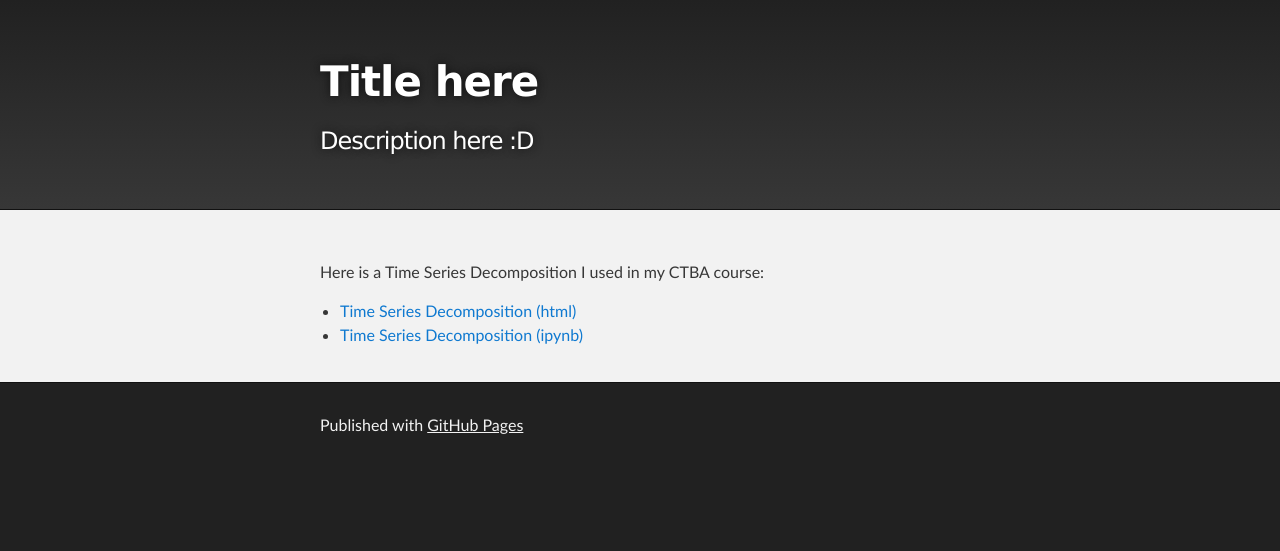
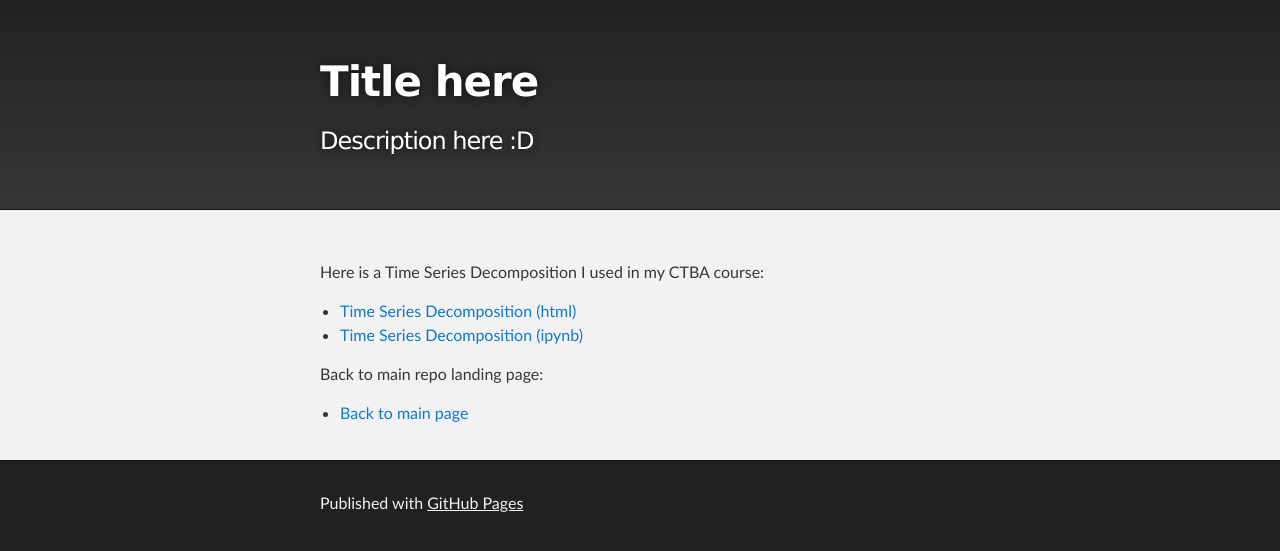
Before and after one commit to sbergstrom-pov/sbergstrom-pov.github.io, a Jekyll site: the page built from timeSeries/index.md, in a window 1280 px wide. Shown: the top 551 px of the page. Built offline with Jekyll 4.4.1, drawn with Linux system fonts in a browser that asks for light colours; our own code applies the rules of GitHub Pages for plain Markdown files.

Commit message:
Update index.md

```diff
--- a/timeSeries/index.md
+++ b/timeSeries/index.md
@@ -6,3 +6,6 @@ description: Course Content
 Here is a Time Series Decomposition I used in my CTBA course:
 -  [Time Series Decomposition (html)](./TimeSeriesDecomposition-(3)-1.html)
 -  [Time Series Decomposition (ipynb)](./TimeSeriesDecomposition-(3)-1.ipynb)
+
+Back to main repo landing page:
+- [Back to main page](https://github.com/sbergstrom-pov/sbergstrom-pov.github.io/blob/main/index.md)
```
